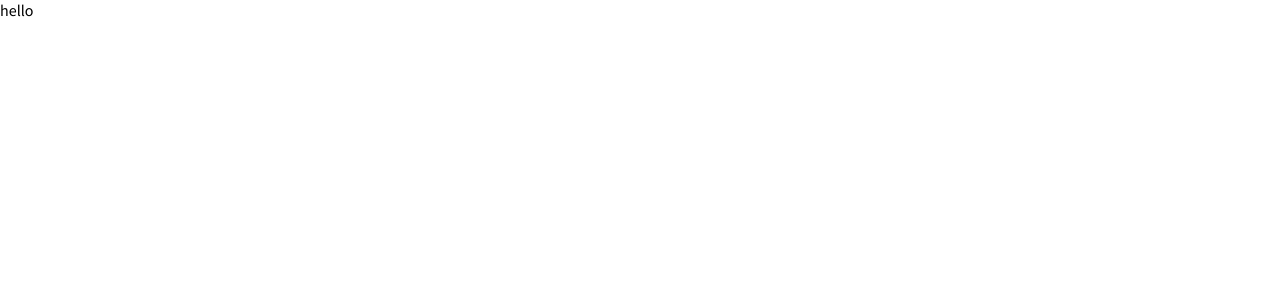
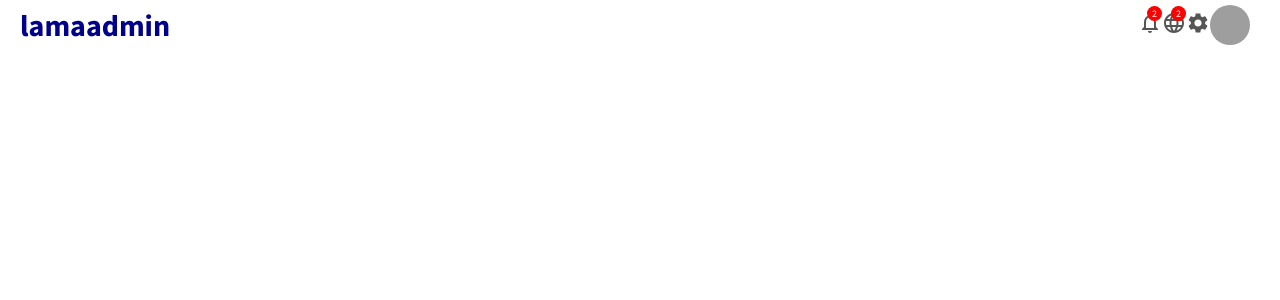
Before and after one commit to Ki-Sung/lama_admin_dashboard, a React (Create React App) app: page / in a window 1280 px wide. Shown: the top 300 px of the page. Built offline with nearby package versions, Linux system fonts and the light colour scheme; grey boxes are pictures that could not be loaded; a web font is replaced by a local one.

Commit message:
add topbar for adminpage

```diff
--- a/src/App.js
+++ b/src/App.js
@@ -1,5 +1,11 @@
+import Topbar from "./components/topbar/Topbar";
+
 function App() {
-  return <div className="App">hello</div>;
+  return (
+    <div>
+      <Topbar/>
+    </div>
+  );
 }
 
 export default App;
--- /dev/null
+++ b/src/components/topbar/Topbar.jsx
@@ -0,0 +1,29 @@
+import React from 'react'
+import "./topbar.css"
+import { NotificationsNone, Language, Settings } from '@material-ui/icons';
+
+export default function Topbar() {
+    return (
+        <div className='topbar'>
+            <div className='topbarWrapper'>
+                <div className='topLeft'>
+                    <span className='logo'>lamaadmin</span>
+                </div>
+                <div className='topRight'>
+                    <div className='topbarIconContainer'>
+                        <NotificationsNone />
+                        <span className='topIconBag'>2</span>
+                    </div>
+                    <div className='topbarIconContainer'>
+                        <Language />
+                        <span className='topIconBag'>2</span>
+                    </div>
+                    <div className='topbarIconContainer'>
+                        <Settings />
+                    </div>
+                    <img src='https://images.pexels.com/photos/1526814/pexels-photo-1526814.jpeg?auto=compress&cs=tinysrgb&dpr=2&w=500' alt='' className='topAvatar'/>
+                </div>
+            </div>
+        </div>
+    )
+}
--- /dev/null
+++ b/src/components/topbar/topbar.css
@@ -0,0 +1,58 @@
+.topbar{
+    width: 100%;
+    height: 50px;
+    background-color: white;
+    position: sticky;
+    top: 0;
+    z-index: 999;
+}
+
+.topbarWrapper{
+    height: 100%;
+    padding: 0px 20px;
+    display: flex;
+    align-items: center;
+    justify-content: space-between;
+}
+
+.logo{
+    font-weight: bold;
+    font-size: 30px;
+    color: darkblue;
+    cursor: pointer;
+}
+
+.topRight{
+    display: flex;
+    align-items: center;
+    margin-right: 10px;
+}
+
+.topbarIconContainer{
+    position: relative;
+    cursor: pointer;
+    color: #555;
+
+}
+
+.topIconBag{
+    width: 15px;
+    height: 15px;
+    position: absolute;
+    top: -5px;
+    right: 0px;
+    background-color: red;
+    color: white;
+    border-radius: 50%;
+    display: flex;
+    align-items: center;
+    justify-content: center;
+    font-size: 10px;
+}
+
+.topAvatar{
+    width: 40px;
+    height: 40px;
+    border-radius: 50%;
+    cursor: pointer;
+}
```
